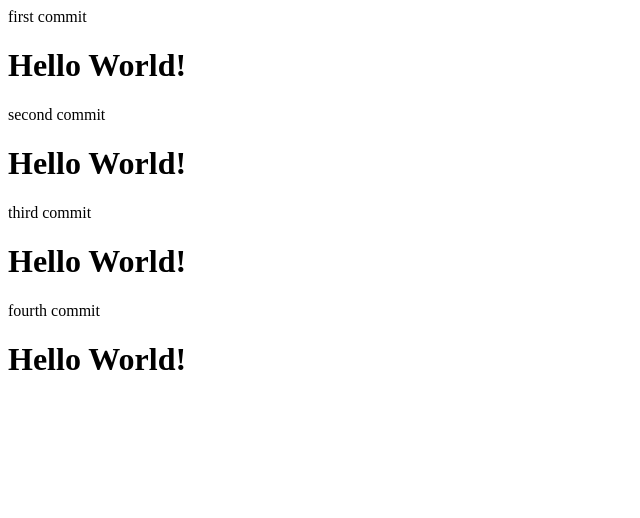
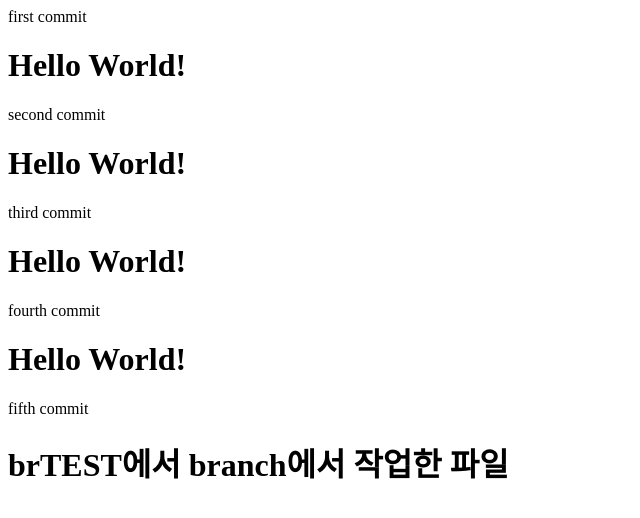
Before and after one commit to ssng131/oss_3, a plain HTML site: page index.html in a window 1280 px wide. Shown: the whole page, without its empty margins (0-640 px from the left). Drawn offline with Linux system fonts and the light colour scheme.

Commit message:
brTEST first commit

```diff
--- a/index.html
+++ b/index.html
@@ -15,5 +15,8 @@
 
         fourth commit
         <h1>Hello World!</h1>
+
+        fifth commit
+        <h1>brTEST에서 branch에서 작업한 파일</h1>
     </body>
 </html>
```
